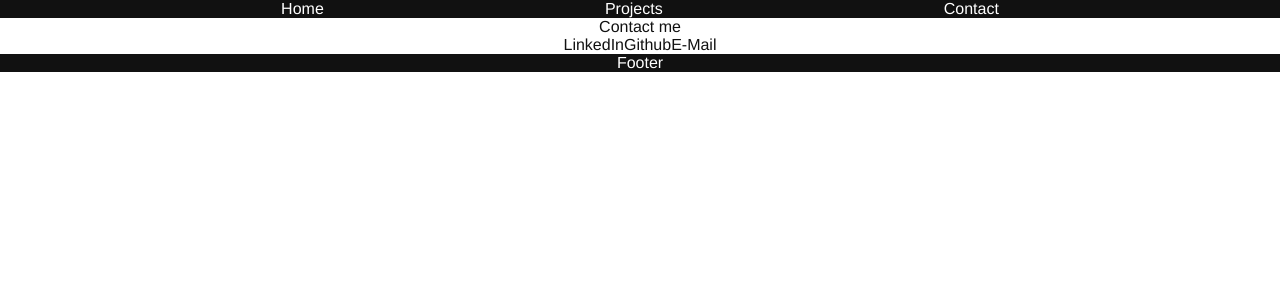
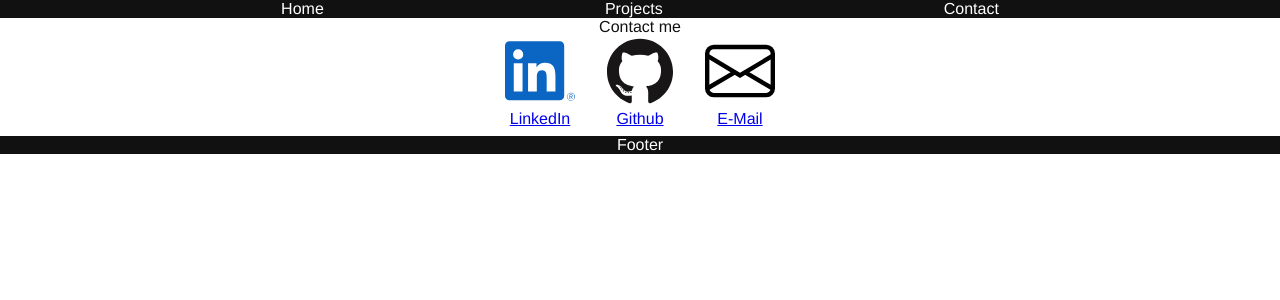
Before and after one commit to lucasdpau/lucasdpau.github.io, a Vue app: page / in a window 1280 px wide. Both pictures are taken after a click on the element "Contact". Shown: the top 300 px of the page. Built offline with nearby package versions, Linux system fonts and the light colour scheme.

Commit message:
add skill icons, skill styles

```diff
--- a/src/components/Contact.vue
+++ b/src/components/Contact.vue
@@ -2,9 +2,15 @@
     <section id="contact">
         <div>Contact me</div>
         <div id="contact-item-container">
-            <div>LinkedIn</div>
-            <div>Github</div>
-            <div>E-Mail</div>
+            <a
+                v-bind:href="item.link"
+                v-for="(item, index) in contactInfo"
+                :key="index"
+                class="contact-item"
+            >
+                <img v-bind:src="item.imagePath" class='item-image' />
+                <div>{{ item.label }}</div>
+            </a>
         </div>
     </section>
 </template>
@@ -16,7 +22,7 @@ export default {
     methods: {},
     data: function () {
         return {
-            contactInfo: CONTACT_INFO
+            contactInfo: CONTACT_INFO,
         };
     },
 };
@@ -26,4 +32,14 @@ export default {
 #contact-item-container {
     display: flex;
 }
+
+.contact-item {
+    height: 100px;
+    width: 100px;
+}
+
+.item-image {
+    height: 70px;
+    width: 70px;
+}
 </style>
--- a/src/components/Home.vue
+++ b/src/components/Home.vue
@@ -1,21 +1,23 @@
 <template>
     <section id="Home">
-        <skill-icons header="Languages" v-bind:skills="languages" />
-        <skill-icons
-            v-if="false"
-            header="Technologies"
-            v-bind:skills="skills"
-        />
+        <section>
+            About me:
+            I am Lucas and I am a person.
+        </section>
+        <section>
+            <skill-icons header="Languages" v-bind:skills="languages" />
+            <skill-icons header="Technologies" v-bind:skills="skills" />
+        </section>
     </section>
 </template>
 
 <script lang="ts">
-import SkillIcons from "./SkillIcons.vue";
+import SkillIcons from "./Skills.vue";
 import { LANGUAGES, SKILLS } from "../content";
 
 export default {
     name: "Home",
-    components: {SkillIcons},
+    components: { SkillIcons },
     methods: {},
     data: function () {
         return {
--- a/src/components/SkillIcons.vue
+++ /dev/null
@@ -1,32 +0,0 @@
-<template>
-    <div class="skills-section">
-        <h2>{{ header }}</h2>
-        <div class="icon-list">
-            <div v-for="(skill, index) in skills" :key="index">
-                {{ skill.name }}
-            </div>
-        </div>
-    </div>
-</template>
-
-<script lang="ts">
-export default {
-    name: "SkillIcons",
-    props: ["header", "skills"],
-    methods: {},
-    data: function () {
-        return {};
-    },
-};
-</script>
-
-<style scoped>
-.skills-section {
-    display: flex;
-    flex-direction: column;
-}
-.icon-list {
-    display: flex;
-    flex-wrap: wrap;
-}
-</style>
--- /dev/null
+++ b/src/components/Skills.vue
@@ -0,0 +1,59 @@
+<template>
+    <div class="skills-section">
+        <h2>{{ header }}</h2>
+        <div class="icon-list">
+            <div
+                v-for="(skill, index) in skills"
+                :key="index"
+                class="skill-item"
+            >
+                <img v-bind:src="skill.imagePath" class="skill-icon" />
+                {{ skill.name }}
+            </div>
+        </div>
+    </div>
+</template>
+
+<script lang="ts">
+export default {
+    name: "SkillIcons",
+    props: ["header", "skills"],
+    methods: {},
+    data: function () {
+        return {};
+    },
+};
+</script>
+
+<style scoped>
+.skills-section {
+    display: flex;
+    flex-direction: column;
+}
+.icon-list {
+    display: flex;
+    flex-wrap: wrap;
+    justify-content: center;
+}
+
+.skill-item {
+    display: flex;
+    flex-direction: column;
+    align-items: center;
+    width: 100px;
+    height: 100px;
+}
+
+.skill-icon {
+    height: 70px;
+    width: 70px;
+    opacity: 0.8;
+}
+
+.skill-icon:hover {
+    height: 100px;
+    width: 100px;
+    opacity: 1;
+    transition: 0.05s;
+}
+</style>
--- a/src/content/index.ts
+++ b/src/content/index.ts
@@ -11,28 +11,28 @@ interface IContactInfo {
 
 export const SKILLS: Array<ISkillsIcon> = [
     { name: 'Vue', imagePath: '' },
-    { name: 'React', imagePath: '' },
-    { name: 'TypeScript', imagePath: '../assets/images/ts-logo-128.svg' },
-    { name: 'Git', imagePath: '' },
-    { name: 'Node.js', imagePath: '' },
-    { name: 'Express', imagePath: '' },
-    { name: 'Django', imagePath: '' },
+    { name: 'React', imagePath: require('@/assets/images/react-icon.svg') },
+    { name: 'TypeScript', imagePath: require('@/assets/images/ts-logo-128.svg') },
+    { name: 'Git', imagePath: require('@/assets/images/git-icon.svg') },
+    { name: 'Node.js', imagePath: require('@/assets/images/nodejs-icon.svg') },
+    { name: 'Express', imagePath: require('@/assets/images/express-icon.svg') },
+    { name: 'Django', imagePath: require('@/assets/images/django-icon.svg') },
     { name: 'Flutter', imagePath: '' },
-    { name: 'SQL', imagePath: '' },
-    { name: 'Jest', imagePath: '' },
+    { name: 'SQL', imagePath: require('@/assets/images/PostgreSQL-icon.svg') },
+    { name: 'Jest', imagePath: require('@/assets/images/jest-icon.svg') },
     { name: 'Firebase', imagePath: '' },
 ];
 
 export const LANGUAGES: Array<ISkillsIcon> = [
-    { name: 'JavaScript', imagePath: '' },
-    { name: 'Python', imagePath: '' },
+    { name: 'JavaScript', imagePath: require('@/assets/images/javascript-icon.svg') },
+    { name: 'Python', imagePath: require('@/assets/images/python-icon.svg') },
     { name: 'Dart', imagePath: '' },
-    { name: 'HTML5', imagePath: '' },
-    { name: 'CSS3', imagePath: '' },
+    { name: 'HTML5', imagePath: require('@/assets/images/html5-icon.svg') },
+    { name: 'CSS3', imagePath: require('@/assets/images/css-icon.svg') },
 ];
 
 export const CONTACT_INFO: Array<IContactInfo> = [
-    { label: 'LinkedIn', imagePath: '', link: '' },
-    { label: 'Github', imagePath: '', link: '' },
-    { label: 'E-Mail', imagePath: '', link: '' },
+    { label: 'LinkedIn', imagePath: require('@/assets/images/linkedin-icon.svg'), link: 'https://www.linkedin.com/in/lucasdpau' },
+    { label: 'Github', imagePath: require('@/assets/images/github-icon.svg'), link: 'https://github.com/lucasdpau' },
+    { label: 'E-Mail', imagePath: require('@/assets/images/envelope-icon.svg'), link: 'mailto:lucasdpau@gmail.com' },
 ];
```
Also changed, not shown: src/assets/logo.png (deleted).
